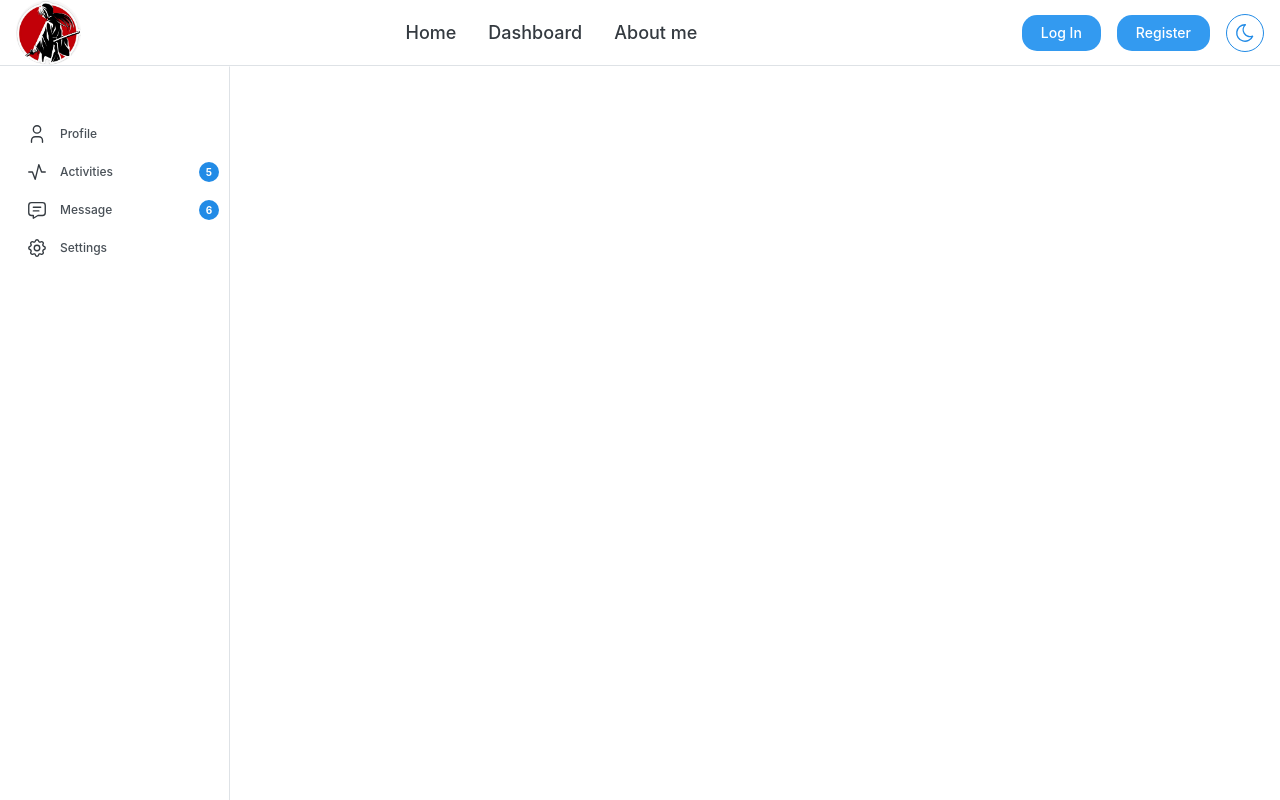
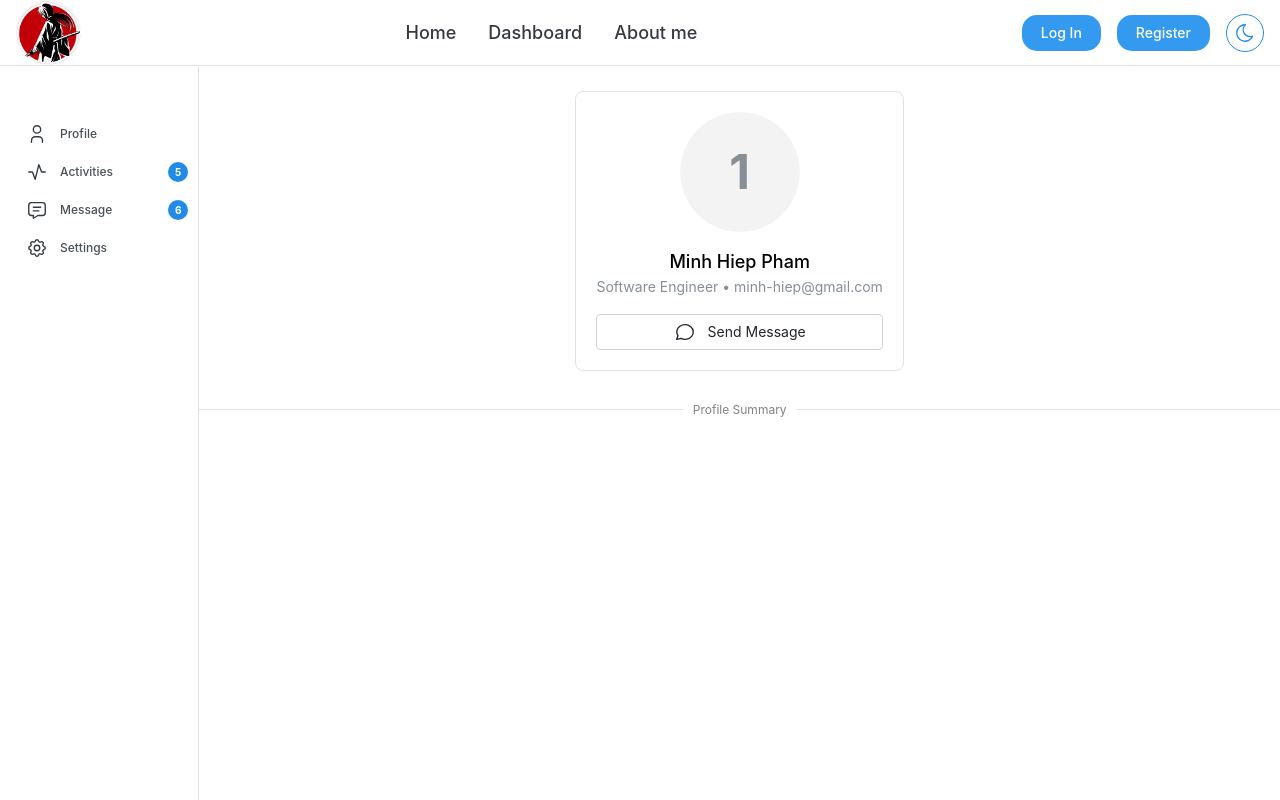
Before and after one commit to MinhHiepPHAM/backend_projects, a React (Vite) app in the folder task_manager/frontend/react-project/: page /users/1 in a window 1280 px wide. Built offline with nearby package versions, Linux system fonts and the light colour scheme.

Commit message:
add user info in user page

```diff
--- a/task_manager/frontend/react-project/src/UserProfile.jsx
+++ b/task_manager/frontend/react-project/src/UserProfile.jsx
@@ -1,10 +1,36 @@
-import { Badge, Box, UnstyledButton } from "@mantine/core";
-import { IconSettings, IconUser, IconActivity, IconMessage } from "@tabler/icons-react";
+import { Avatar, Badge, Box, Button, Divider, Paper, Text, UnstyledButton, useMantineColorScheme } from "@mantine/core";
+import { IconSettings, IconUser, IconActivity, IconMessage, IconMessageCircle } from "@tabler/icons-react";
 import classes from './css/userProfile.module.css'
 import { useParams } from "react-router-dom";
 import { useViewportSize } from "@mantine/hooks";
 import { HeaderMegaMenu } from "./HeaderMegaMenu";
 
+
+export function UserInfoAction({username}) {
+	const displayName = username.slice(0,2).toUpperCase()
+	return (
+		<Paper withBorder p='lg' radius='md' className={classes.userInfo}>
+			<Avatar
+				size={120}
+				radius={120}
+				mx="auto"
+			>
+				{displayName}
+			</Avatar>
+			<Text ta="center" fz="lg" fw={500} mt="md">
+				Minh Hiep Pham
+			</Text>
+			<Text ta="center" c="var(--mantine-color-gray-6)" fz="sm">
+			Software Engineer • minh-hiep@gmail.com
+			</Text>
+
+			<Button variant="default" fullWidth mt="md">
+			<IconMessageCircle size={22} className={classes.messIcon} stroke={1.5} />
+				<span style={{fontWeight:"normal"}}>Send Message</span>
+			</Button>
+		</Paper>
+	);
+}
 
 const NavbarUser = (props) => {
 	const {numAct, numMess} = props;
@@ -33,17 +59,32 @@ const NavbarUser = (props) => {
 
 function UserProfile() {
 	const {username} = useParams();
+	const {colorScheme} = useMantineColorScheme()
+	console.log('theme:', colorScheme)
 
 	const { height, width } = useViewportSize();
 	return (
 		<>
 			<Box w={width} h={height}>
 					<HeaderMegaMenu/>
-					<nav className={classes.navbar} style={{height: height-66}} > {/* 66 is height of header bar */}
-						<div className={classes.section}>
-							{ <NavbarUser numAct={5} numMess={6} /> }
+					<div className={classes.mainContainer} >
+						<nav className={classes.navbar} style={{height: height-66}} > {/* 66 is height of header bar */}
+							<div className={classes.section}>
+								<NavbarUser numAct={5} numMess={6} />
+							</div>
+						</nav>
+						<div style={{width:'100%'}}>
+							<div className={classes.userContainer}>
+									<UserInfoAction username={username}/>
+							</div>
+							<div>
+								<Divider my="xs" labelPosition="center" mt={'30px'}
+									label={<span style={{color: colorScheme === 'light' ? "var(--mantine-color-dark-2)" : "var(--mantine-color-dark-1)"}}>Profile Summary</span>}
+									color={colorScheme === 'light' ? "var(--mantine-color-gray-3)": "var(--mantine-color-dark-4)"}
+								/>
+							</div>
 						</div>
-					</nav>
+					</div>
 			</Box>
 
 		</>
--- a/task_manager/frontend/react-project/src/css/userProfile.module.css
+++ b/task_manager/frontend/react-project/src/css/userProfile.module.css
@@ -1,5 +1,9 @@
+.mainContainer {
+	display: flex;
+	height: fit-content;
+}
 .navbar {
-	background-color: var(--mantine-color-body);
+	/* background-color: var(--mantine-color-body); */
 	width: rem(230px);
 	padding: var(--mantine-spacing-md);
 	display: flex;
@@ -32,7 +36,7 @@
 
 	&:hover {
 		background-color: light-dark(var(--mantine-color-gray-1), var(--mantine-color-dark-6));
-		color: light-dark(var(--mantine-color-gray-7), var(--mantine-color-dark-0));
+		color: light-dark(var(--mantine-color-gray-9), var(--mantine-color-dark-0));
 	}
 }
 
@@ -47,9 +51,32 @@
 	color: light-dark(var(--mantine-color-gray-8), var(--mantine-color-dark-2));
 }
 
+.messIcon {
+	margin-right: var(--mantine-spacing-sm);
+	color: light-dark(var(--mantine-color-gray-9), var(--mantine-color-white));
+}
+
 .mainLinkBadge {
 	padding: 0;
 	width: rem(20px);
 	height: rem(20px);
 	pointer-events: none;
 }
+
+.userContainer {
+	justify-items: center;
+	margin-left: auto;
+	margin-right: auto;
+	margin-top: 25px;
+	height: fit-content;
+	width: fit-content;
+	display: block;
+}
+
+.userInfo {
+	background-color: light-dark(var(--mantine-color-white), var(--mantine-color-dark-4));
+}
+
+.profileSummary {
+	text-decoration: light-dark(var(--mantine-color-white), var(--mantine-color-dark-4));
+}
```
